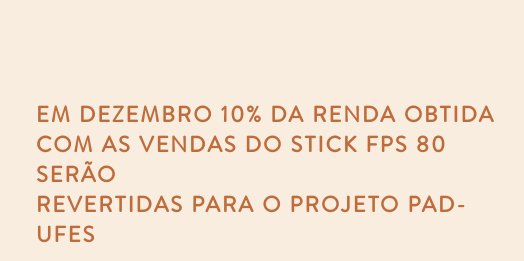
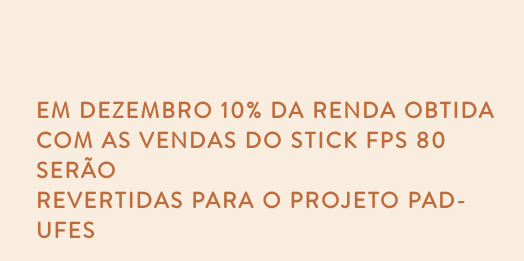
Before and after one commit to paloma-ferraz/lp-default, a plain HTML site: page index.html in a window 1280 px wide. Shown: the part 529-790 px from the top of the page, 756-1280 px from the left. Drawn offline with Linux system fonts and the light colour scheme.

Commit message:
ajuste h2

```diff
--- a/index.html
+++ b/index.html
@@ -31,9 +31,9 @@
 
     <div id="content1">
         <div>
-            <p class="title"> EM DEZEMBRO 10% DA RENDA OBTIDA </br>
+            <h2 class="title2"> EM DEZEMBRO 10% DA RENDA OBTIDA </br>
                 COM AS VENDAS DO STICK FPS 80 SERÃO </br>
-                REVERTIDAS PARA O PROJETO PAD-UFES </p>
+                REVERTIDAS PARA O PROJETO PAD-UFES </h2>
         </div>
 
         <div>
--- a/style.css
+++ b/style.css
@@ -68,7 +68,7 @@ body {
     font-size: 24px;
 }
 
-p {
+.title2{
     font-family: "BrandonText";
     letter-spacing: 2px;
     font-weight: 600;
```
